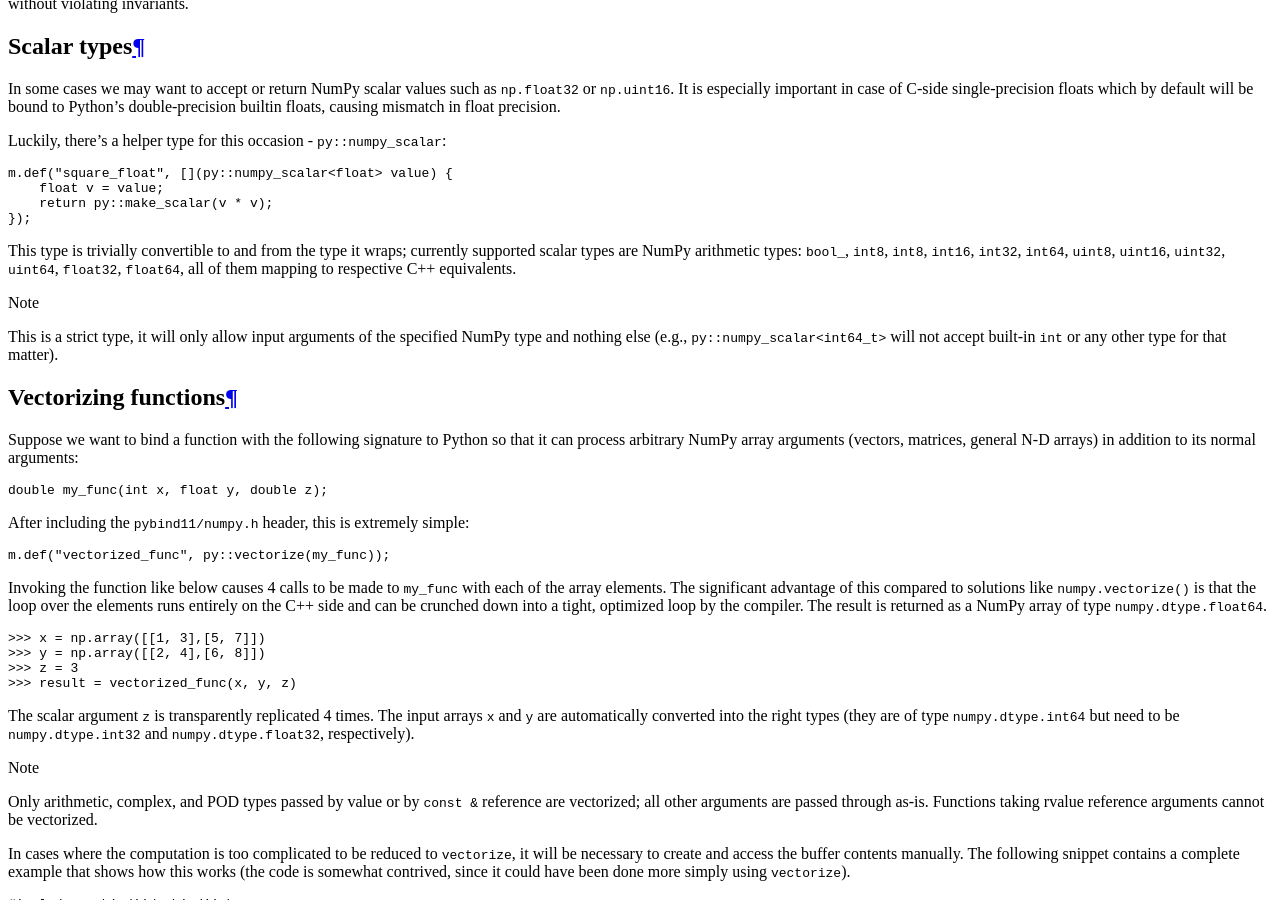
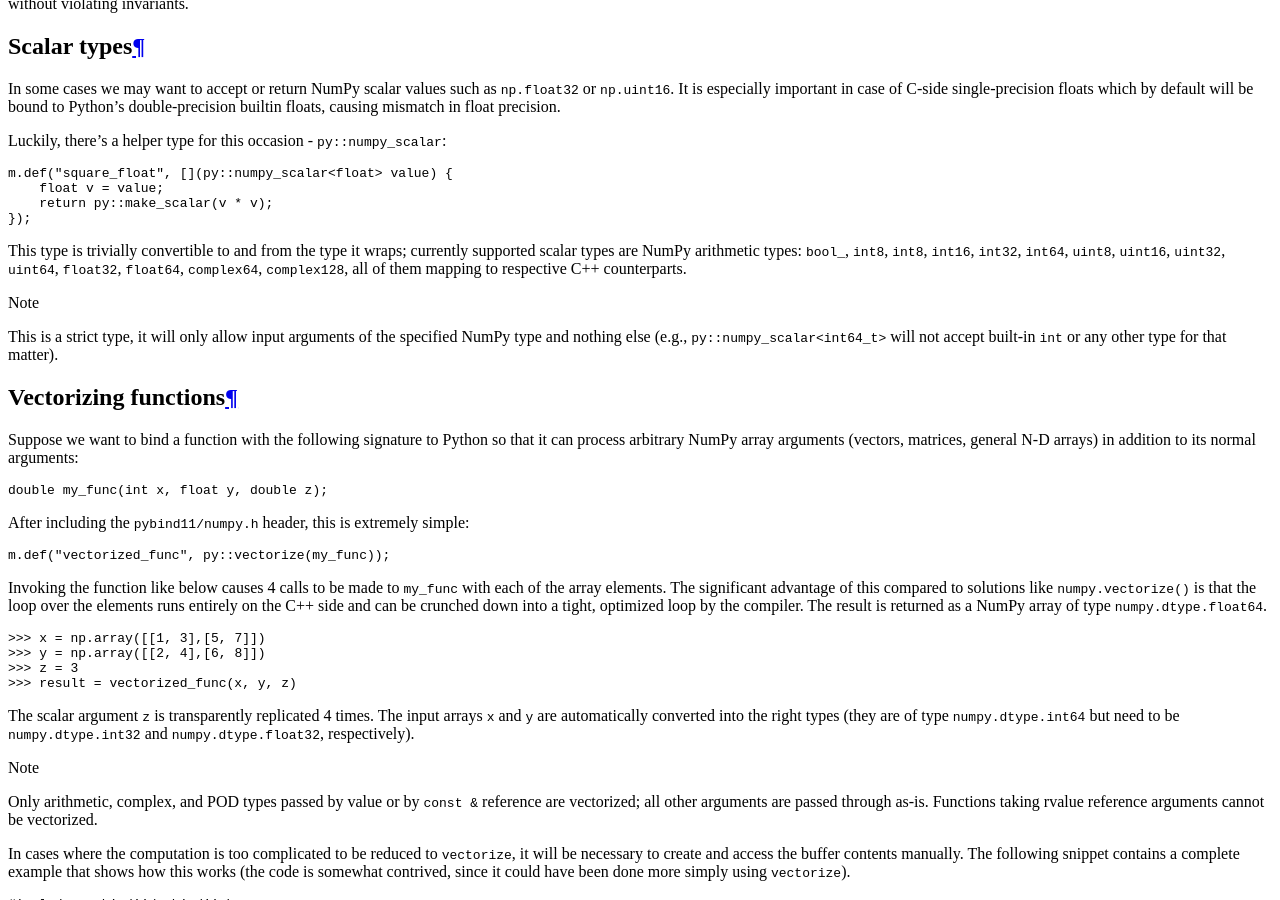
Before and after one commit to pybind/pybind11, a Sphinx documentation site: the page built from docs/advanced/pycpp/numpy.rst, in a window 1280 px wide and 900 px high, scrolled down 3408 px. Built offline with Sphinx 7.4.7 and the Read the Docs theme 2.0.0, drawn with Linux system fonts in a browser that asks for light colours.

Commit message:
Update docs re: complex py::numpy_scalar<>

```diff
--- a/docs/advanced/pycpp/numpy.rst
+++ b/docs/advanced/pycpp/numpy.rst
@@ -225,8 +225,8 @@ Luckily, there's a helper type for this occasion - ``py::numpy_scalar``:
 This type is trivially convertible to and from the type it wraps; currently
 supported scalar types are NumPy arithmetic types: ``bool_``, ``int8``,
 ``int8``, ``int16``, ``int32``, ``int64``, ``uint8``, ``uint16``, ``uint32``,
-``uint64``, ``float32``, ``float64``, all of them mapping to respective C++
-equivalents.
+``uint64``, ``float32``, ``float64``, ``complex64``, ``complex128``, all of
+them mapping to respective C++ counterparts.
 
 .. note::
 
```
